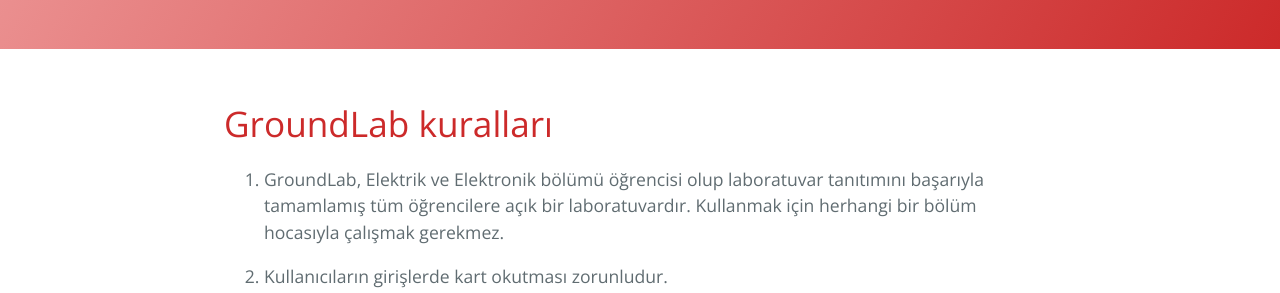
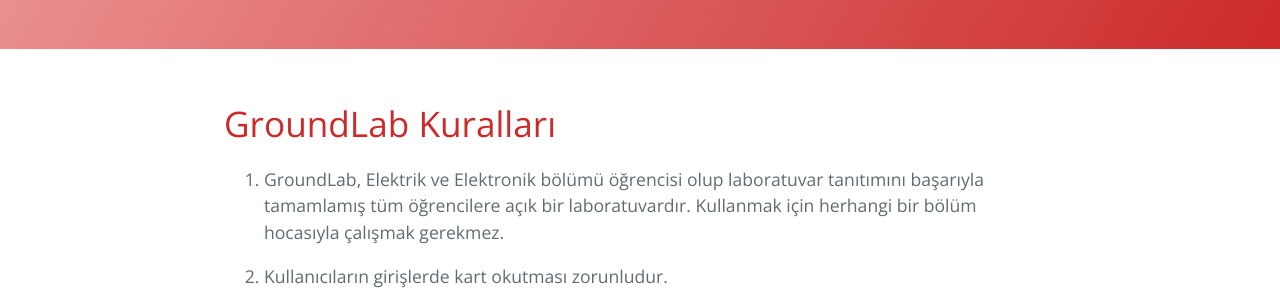
Before and after one commit to groundlabmetu/groundlabmetu.github.io, a Jekyll site: the page built from kurallar.md, in a window 1280 px wide. Shown: the part 358-651 px from the top of the page. Built offline with Jekyll 4.4.1, drawn with Linux system fonts in a browser that asks for light colours.

```diff
--- a/kurallar.md
+++ b/kurallar.md
@@ -6,7 +6,7 @@ permalink: /kurallar.html
 ref: kurallar
 order: 5
 ---
-<h1>GroundLab kuralları</h1>
+<h1>GroundLab Kuralları</h1>
 
 
 1.	GroundLab, Elektrik ve Elektronik bölümü öğrencisi olup laboratuvar tanıtımını başarıyla tamamlamış tüm öğrencilere açık bir laboratuvardır. Kullanmak için herhangi bir bölüm hocasıyla çalışmak gerekmez.
```
